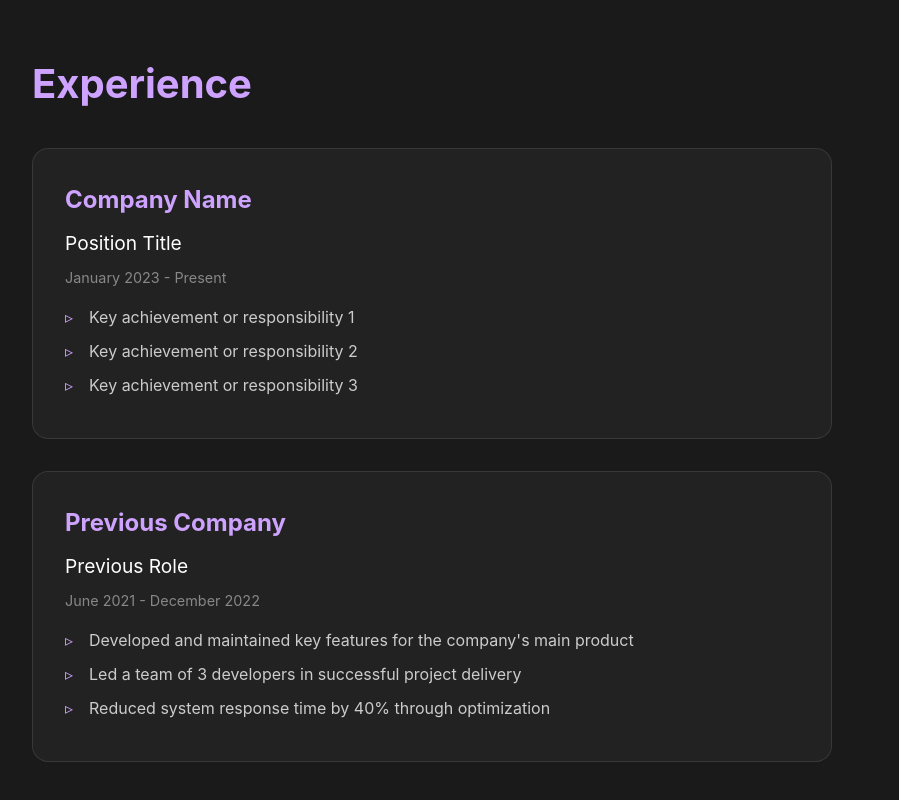
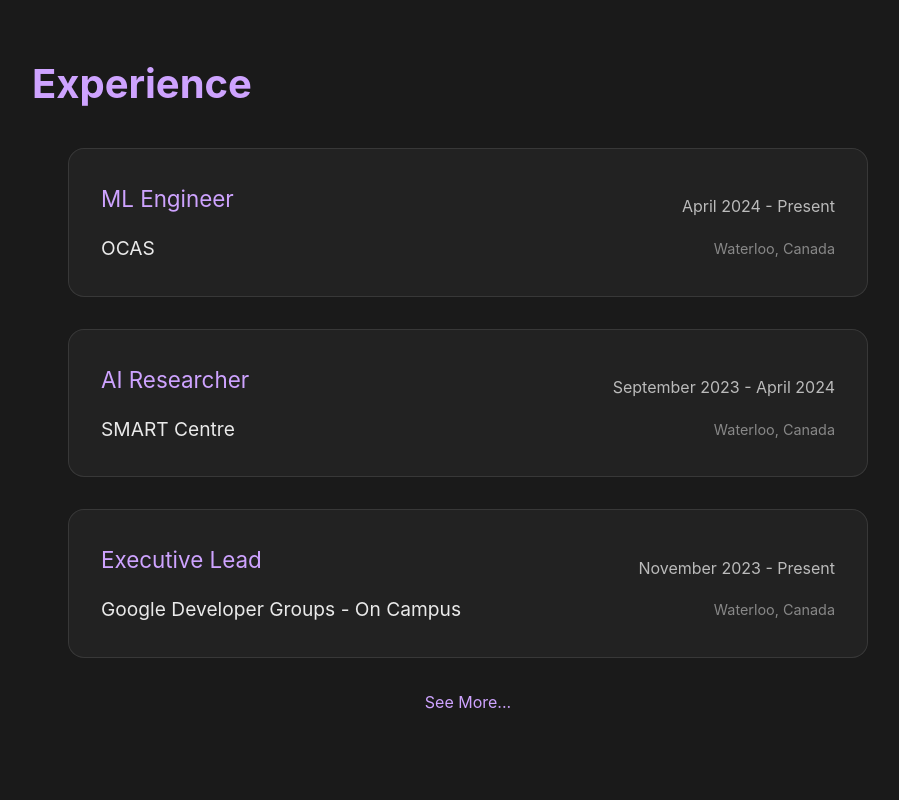
Before and after one commit to Anish-Reddy-K/anishreddyk.com, a plain HTML site: page index.html in a window 1280 px wide. Shown: the part 1097-1897 px from the top of the page, without its empty margins (172-1071 px from the left). Drawn offline with Linux system fonts and the light colour scheme; a web font is replaced by a local one.

Commit message:
experience section

```diff
--- a/index.html
+++ b/index.html
@@ -135,7 +135,7 @@
         }
 
         .resume-btn:hover {
-            background-color: #4ad3b3;
+            background-color: #ffffff;
             transform: scale(1.01);
         }
 
@@ -295,6 +295,7 @@
             gap: 2rem;
             grid-template-columns: 1fr;
             max-width: 800px;
+            margin: 0 auto;
         }
 
         .experience-tile {
@@ -308,59 +309,57 @@
         }
 
         .experience-tile:hover {
-            transform: scale(1.01);
+            transform: scale(1.005);
             box-shadow: 0 4px 30px rgba(0, 0, 0, 0.2);
         }
 
-        .experience-header {
-            display: flex;
-            justify-content: space-between;
-            align-items: flex-start;
+        .job-title {
+            color: #cea3ff;
+            font-size: 1.4rem;
+            font-weight: 400;
             margin-bottom: 1rem;
         }
 
-        .company-info h3 {
-            color: #cea3ff;
-            font-size: 1.5rem;
-            margin-bottom: 0.5rem;
+        .position-row {
+            display: flex;
+            justify-content: space-between;
+            align-items: center;
         }
 
-        .job-title {
-            color: #ffffff;
+        .company-name {
+            color: #eaeaea;
             font-size: 1.2rem;
-            margin-bottom: 0.5rem;
         }
 
         .date {
+            color: #bbbbbb;
+            font-size: 1rem;
+        }
+
+        .job-location {
             color: #888888;
             font-size: 0.9rem;
         }
 
-        .experience-description {
-            color: #cccccc;
-            margin-top: 1rem;
-            -webkit-user-select: text;
-            -moz-user-select: text;
-            -ms-user-select: text;
-            user-select: text;
+        .hidden {
+            display: none !important;
         }
 
-        .experience-description ul {
-            list-style-type: none;
-            padding-left: 0;
+        .see-more {
+            text-align: center;
+            margin-top: 2rem;
+            cursor: pointer;
+            color: #cea3ff;
+            font-size: 1rem;
+            transition: color 0.3s ease;
         }
 
-        .experience-description li {
-            margin-bottom: 0.5rem;
-            padding-left: 1.5rem;
-            position: relative;
+        .see-more:hover {
+            color: #ffffff;
         }
 
-        .experience-description li::before {
-            content: "▹";
-            position: absolute;
-            left: 0;
-            color: #cea3ff;
+        .experience-tile:not(.hidden) {
+            display: grid;
         }
 
         /* ============================
@@ -500,6 +499,47 @@
                 transform: none;
                 justify-content: flex-start;
             }
+        }
+
+        /* ============================
+           10. Contact
+           ============================ */
+           #contact {
+            padding: 4rem 0;
+            text-align: center;
+        }
+
+        .contact-container {
+            max-width: 800px;
+            margin: 0 auto;
+            background: rgba(37, 37, 37, 0.8);
+            backdrop-filter: blur(8px);
+            border-radius: 16px;
+            padding: 2rem;
+            border: 1px solid rgba(255, 255, 255, 0.1);
+            transition: all 0.3s ease;
+        }
+
+        .contact-container:hover {
+            transform: scale(1.005);
+            box-shadow: 0 4px 30px rgba(0, 0, 0, 0.2);
+        }
+
+        .contact-title {
+            font-size: 2rem;
+            color: #ffffff;
+            margin-bottom: 1rem;
+        }
+
+        .contact-email {
+            color: #cea3ff;
+            font-size: 1.2rem;
+            text-decoration: none;
+            transition: color 0.3s ease;
+        }
+
+        .contact-email:hover {
+            color: #ffffff;
         }
     </style>
 </head>
@@ -666,40 +706,105 @@
         <section id="experience">
             <h2>Experience</h2>
             <div class="experience-grid">
-                <div class="experience-tile">
-                    <div class="experience-header">
-                        <div class="company-info">
-                            <h3>Company Name</h3>
-                            <div class="job-title">Position Title</div>
-                            <div class="date">January 2023 - Present</div>
-                        </div>
+                <!-- 1 -->
+                <div class="experience-tile visible">
+                    <div class="position-row">
+                        <div class="job-title">ML Engineer</div>
+                        <div class="date">April 2024 - Present</div>
                     </div>
-                    <div class="experience-description">
-                        <ul>
-                            <li>Key achievement or responsibility 1</li>
-                            <li>Key achievement or responsibility 2</li>
-                            <li>Key achievement or responsibility 3</li>
-                        </ul>
+                    <div class="position-row">
+                        <div class="company-name">OCAS</div>
+                        <div class="job-location">Waterloo, Canada</div>
                     </div>
                 </div>
 
-                <div class="experience-tile">
-                    <div class="experience-header">
-                        <div class="company-info">
-                            <h3>Previous Company</h3>
-                            <div class="job-title">Previous Role</div>
-                            <div class="date">June 2021 - December 2022</div>
-                        </div>
+                <!-- 2 -->
+                <div class="experience-tile visible">
+                    <div class="position-row">
+                        <div class="job-title">AI Researcher</div>
+                        <div class="date">September 2023 - April 2024</div>
                     </div>
-                    <div class="experience-description">
-                        <ul>
-                            <li>Developed and maintained key features for the company's main product</li>
-                            <li>Led a team of 3 developers in successful project delivery</li>
-                            <li>Reduced system response time by 40% through optimization</li>
-                        </ul>
+                    <div class="position-row">
+                        <div class="company-name">SMART Centre</div>
+                        <div class="job-location">Waterloo, Canada</div>
+                    </div>
+                </div>
+
+                <!-- 3 -->
+                <div class="experience-tile visible">
+                    <div class="position-row">
+                        <div class="job-title">Executive Lead</div>
+                        <div class="date">November 2023 - Present</div>
+                    </div>
+                    <div class="position-row">
+                        <div class="company-name">Google Developer Groups - On Campus</div>
+                        <div class="job-location">Waterloo, Canada</div>
+                    </div>
+                </div>
+
+                <!-- See More...-->
+                <!-- 4 -->
+                <div class="experience-tile hidden extra">
+                    <div class="position-row">
+                        <div class="job-title">Co-op Peer Mentor</div>
+                        <div class="date">September 2024 - Present</div>
+                    </div>
+                    <div class="position-row">
+                        <div class="company-name">Conestoga College</div>
+                        <div class="job-location">Waterloo, Canada</div>
+                    </div>
+                </div>
+
+                <!-- 5 -->
+                <div class="experience-tile hidden extra">
+                    <div class="position-row">
+                        <div class="job-title">Peer Assisted Learning Leader</div>
+                        <div class="date">September 2024 - Present</div>
+                    </div>
+                    <div class="position-row">
+                        <div class="company-name">Conestoga College</div>
+                        <div class="job-location">Waterloo, Canada</div>
+                    </div>
+                </div>
+
+                <!-- 6
+                <div class="experience-tile hidden extra">
+                    <div class="position-row">
+                        <div class="job-title">President & Founder</div>
+                        <div class="date">January 2025 - Present</div>
+                    </div>
+                    <div class="position-row">
+                        <div class="company-name">Conestoga Computing Society</div>
+                        <div class="job-location">Waterloo, Canada</div>
+                    </div>
+                </div> -->
+
+                <!-- 7 -->
+                <div class="experience-tile hidden extra">
+                    <div class="position-row">
+                        <div class="job-title">President & Co-Founder</div>
+                        <div class="date">May 2023 - Present</div>
+                    </div>
+                    <div class="position-row">
+                        <div class="company-name">ConHacks (Hackathon)</div>
+                        <div class="job-location">Waterloo, Canada</div>
+                    </div>
+                </div>
+
+                <!-- 8 -->
+                <div class="experience-tile hidden extra">
+                    <div class="position-row">
+                        <div class="job-title">Student Lead</div>
+                        <div class="date">February 2018 - August 2020</div>
+                    </div>
+                    <div class="position-row">
+                        <div class="company-name">Atal Tinkering Labs</div>
+                        <div class="job-location">Hyderabad, India</div>
                     </div>
                 </div>
             </div>
+
+            <div class="see-more" onclick="toggleExperiences()">See More...</div>
         </section>
 
         <!-- Projects Section -->
@@ -707,6 +812,7 @@
             <h2>Projects</h2>
             <p>Content goes here...</p>
         </section>
+
     </main>
 
     <!-- JavaScript -->
@@ -729,6 +835,25 @@
         });
 
         // ============================
+        // See more... Button
+        // ============================
+        function toggleExperiences() {
+            const extraExperiences = document.querySelectorAll('.experience-tile.extra');
+            const seeMoreBtn = document.querySelector('.see-more');
+            const isExpanded = extraExperiences[0].classList.contains('hidden');
+
+            extraExperiences.forEach(exp => {
+                if (isExpanded) {
+                    exp.classList.remove('hidden');
+                } else {
+                    exp.classList.add('hidden');
+                }
+            });
+
+            seeMoreBtn.textContent = isExpanded ? 'See Less...' : 'See More...';
+        }
+
+        // ============================
         // Scroll Handling
         // ============================
         const handleScroll = () => {
@@ -740,7 +865,13 @@
             const scrollIndicator = qs('.scroll-indicator');
             const experienceSection = qs('#experience');
             const experiencePosition = experienceSection.getBoundingClientRect().top;
-            scrollIndicator.style.opacity = experiencePosition < window.innerHeight ? '0' : '1';
+            if (experiencePosition < window.innerHeight) {
+                scrollIndicator.style.opacity = '0';
+                scrollIndicator.style.pointerEvents = 'none';
+            } else {
+                scrollIndicator.style.opacity = '1';
+                scrollIndicator.style.pointerEvents = 'auto';
+            }
 
             // Navigation highlight
             const sections = qsa('section');
```
